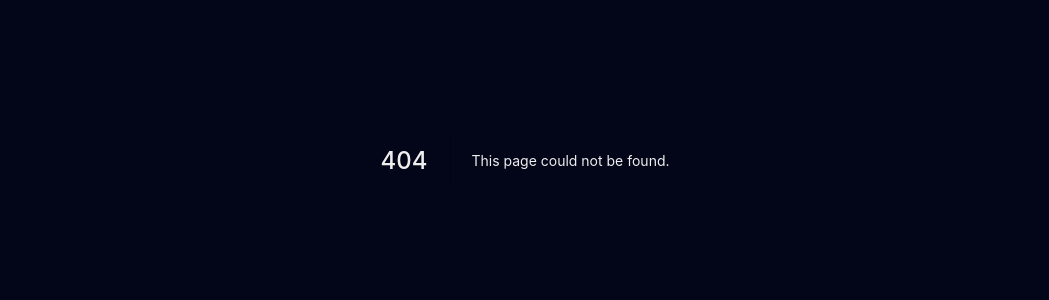
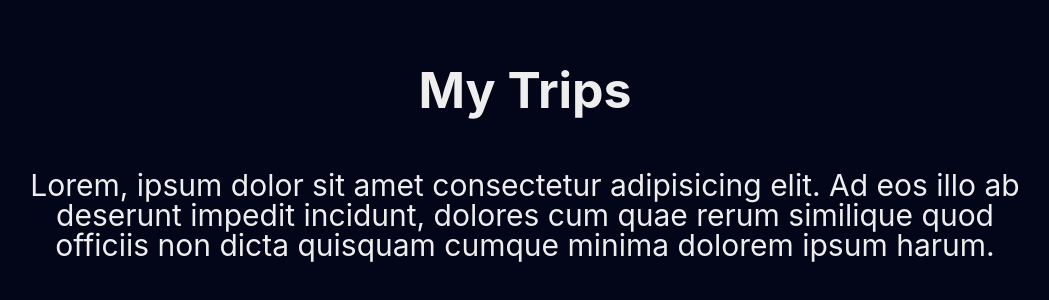
Before and after one commit to Tsherculano/my-trips, a Next.js app: page /about in a window 1280 px wide. Before the commit this address had no page. Shown: the part 240-540 px from the top of the page, without its empty margins (115-1164 px from the left). Built offline with nearby package versions, Linux system fonts and the light colour scheme.

Commit message:
feat: Create LinkWrapper Components

```diff
--- /dev/null
+++ b/src/components/LinkWrapper/index.tsx
@@ -0,0 +1,17 @@
+import React from 'react';
+import Link from 'next/link';
+
+import * as S from './styles';
+
+type LinkWrapperProps = {
+  href: string;
+  children: React.ReactNode;
+};
+
+export default function LinkWrapper({ href, children }: LinkWrapperProps) {
+  return (
+    <S.Wrapper>
+      <Link href={href}>{children}</Link>
+    </S.Wrapper>
+  );
+}
--- /dev/null
+++ b/src/components/LinkWrapper/styles.ts
@@ -0,0 +1,21 @@
+import styled from 'styled-components';
+
+export const Wrapper = styled.div`
+  position: fixed;
+  z-index: 1100; //bigger than leaflet
+  top: var(--medium);
+  right: var(--medium);
+  color: var(--white);
+  cursor: pointer;
+
+  svg {
+    transition: color 0.3s ease-in-out
+  }
+
+  &:hover {
+    svg {
+      color: var(--highlight)
+    }
+  }
+
+`
--- /dev/null
+++ b/src/pages/about.tsx
@@ -0,0 +1,5 @@
+import AboutTemplate from '../../templates/About';
+
+export default function About() {
+  return <AboutTemplate />;
+}
--- /dev/null
+++ b/templates/About/index.tsx
@@ -0,0 +1,22 @@
+import { CloseOutline } from '@styled-icons/evaicons-outline/CloseOutline';
+import LinkWrapper from 'components/LinkWrapper';
+
+import * as S from './styles';
+
+export default function AboutTemplate() {
+  return (
+    <S.Content>
+      <LinkWrapper href="/">
+        <CloseOutline size={32} />
+      </LinkWrapper>
+      <S.Heading>My Trips</S.Heading>
+      <S.Body>
+        <p>
+          Lorem, ipsum dolor sit amet consectetur adipisicing elit. Ad eos illo
+          ab deserunt impedit incidunt, dolores cum quae rerum similique quod
+          officiis non dicta quisquam cumque minima dolorem ipsum harum.
+        </p>
+      </S.Body>
+    </S.Content>
+  );
+}
--- /dev/null
+++ b/templates/About/styles.ts
@@ -0,0 +1,26 @@
+import styled from 'styled-components';
+
+export const Content = styled.section`
+  text-align: center;
+  display: flex;
+  align-items: center;
+  justify-content: center;
+  flex-direction: column;
+  height: 100vh;
+  max-width: var(--container);
+  margin: auto;
+`;
+
+export const Heading = styled.h1`
+  font-size: var(--large);
+  margin-bottom: var(--large);
+`;
+
+export const Body = styled.div`
+  //serve para estilos do body
+  //p,a,ul,li, blockquote
+  p {
+    font-size: var(--medium);
+    line-height: var(--medium);
+  }
+`;
```
Also changed, not shown: src/components/LinkWrapper/test.tsx (added, +15 -0 lines), src/pages/index.tsx (+12 -1 lines).
